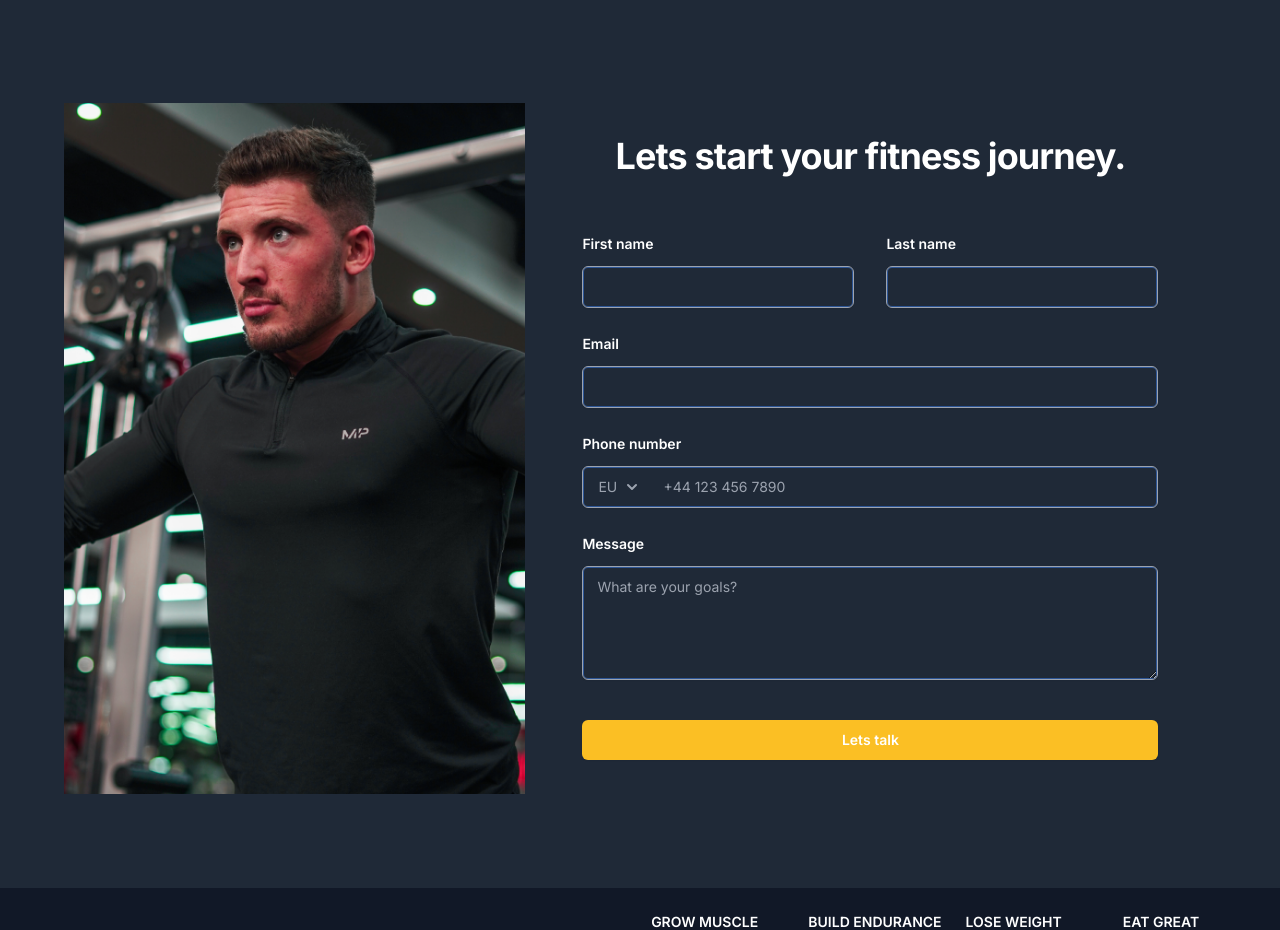
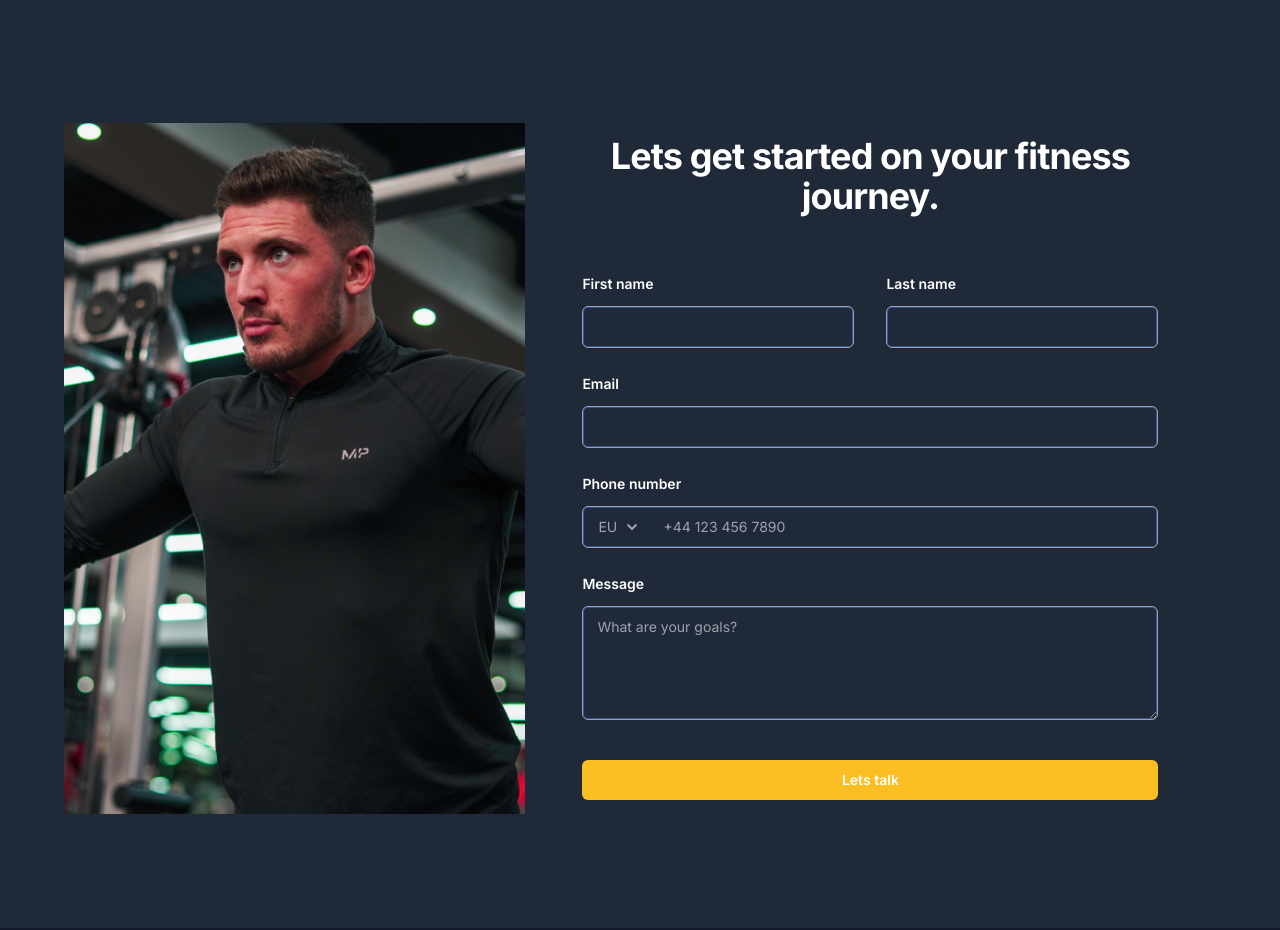
Before and after one commit to mxdeley/hjb_coaching_v1, a Next.js app: page / in a window 1280 px wide. Shown: the part 3640-4570 px from the top of the page. Built offline with nearby package versions, Linux system fonts and the light colour scheme.

Commit message:
changed the description in the contact page

```diff
--- a/components/Contact.tsx
+++ b/components/Contact.tsx
@@ -26,7 +26,7 @@ export default function Contact() {
         ></div>
         <div className="mx-auto max-w-2xl text-center">
           <h2 className="text-3xl font-bold tracking-tight text-white sm:text-4xl">
-            Lets start your fitness journey.
+            Lets get started on your fitness journey.
           </h2>
         </div>
 
```
